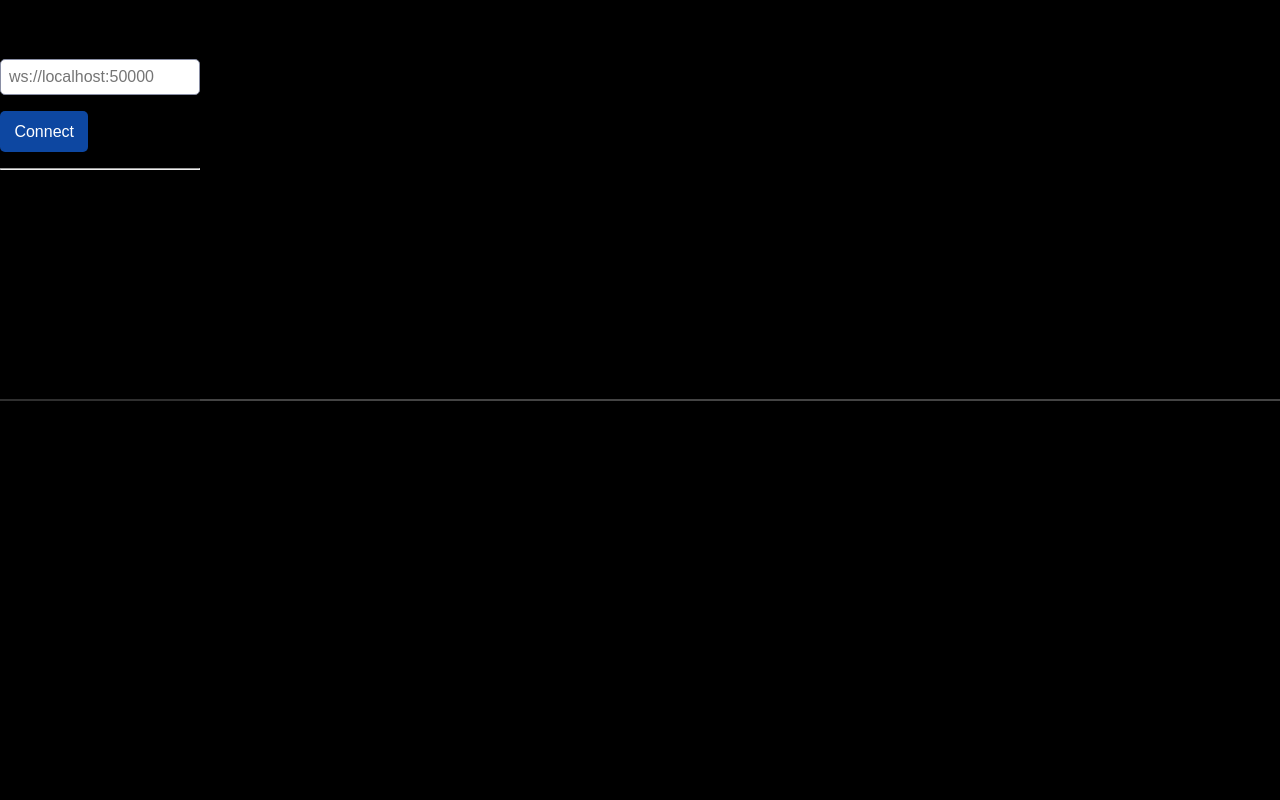
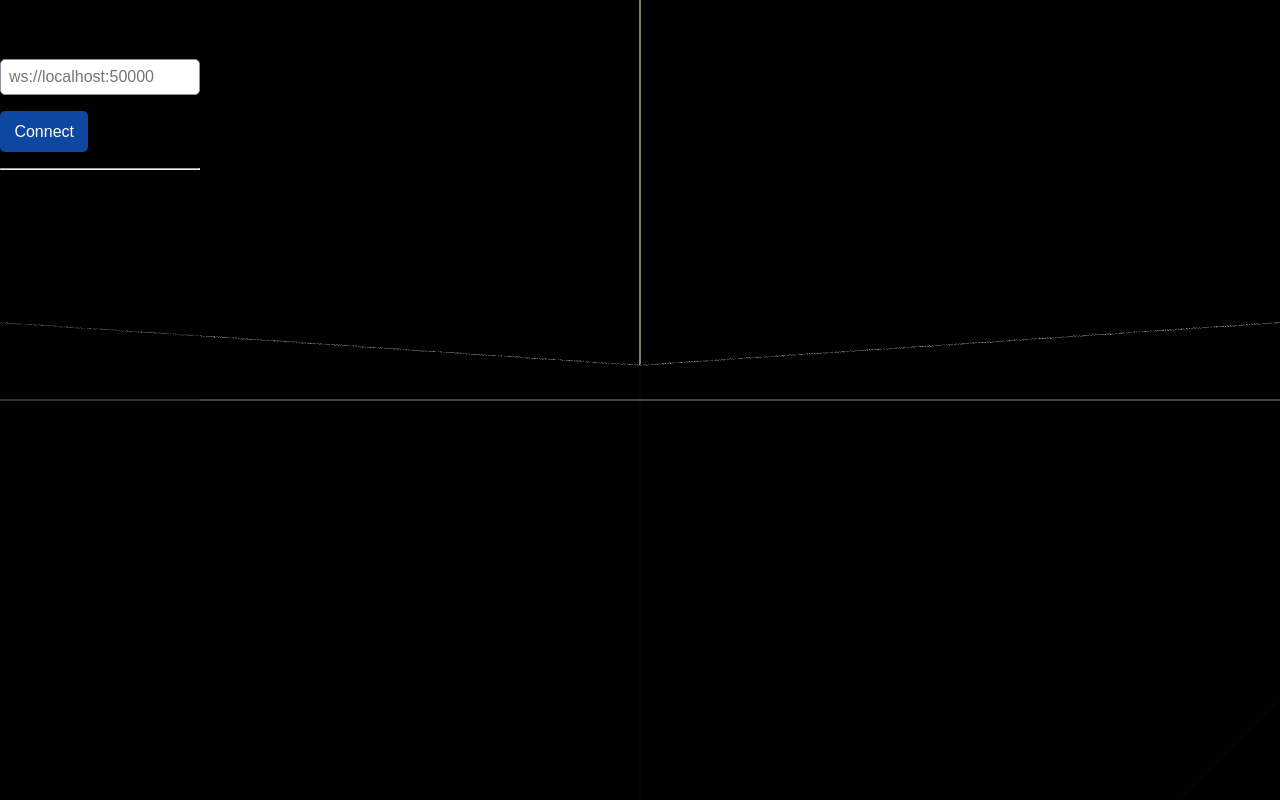
Before and after one commit to InsightCenterNoodles/Ramen, a plain HTML site: page index.html in a window 1280 px wide. Drawn offline with nearby package versions, Linux system fonts and the light colour scheme.

Commit message:
cleanups

```diff
--- a/three_client.js
+++ b/three_client.js
@@ -1,18 +1,12 @@
 
 // Set up render window
 canvas = document.querySelector("#c")
-//width = document.getElementById("three_spot").width
-// height = document.getElementById("three_spot").height
-//width = 500
-//height = 500
 
 const scene = new THREE.Scene();
 const camera = new THREE.PerspectiveCamera(75, 2, 0.1, 1000);
 
 const renderer = new THREE.WebGLRenderer({ antialias: true, canvas });
-//renderer.setSize(width, height);
 renderer.shadowMap.enabled = true;
-renderer.shadowMap.type = THREE.PCFSoftShadowMap;
 document.getElementById("three_spot").appendChild(renderer.domElement);
 
 controls = new THREE.OrbitControls(camera, renderer.domElement);
@@ -555,6 +549,8 @@ function on_mesh_create(client, state) {
             let g = new THREE.BufferGeometry();
 
             g.noo_patch = p
+            g.receiveShadow = true;
+            g.castShadow = true;
 
             //console.log("Patch", p)
             for (a of p.attributes) {
@@ -597,8 +593,6 @@ function on_material_create(client, state) {
     const noo_pbr = state.pbr_info
 
     const noo_base_col = noo_color_convert(noo_pbr.base_color)
-    //const noo_base_col = noo_color_convert([0.9, 0.85, 0.49, 1])
-    //const noo_base_col = noo_color_convert([1, 0.5, 0.5, 1])
 
     console.log("Base color", noo_pbr.base_color, noo_base_col)
 
@@ -610,7 +604,6 @@ function on_material_create(client, state) {
         roughness: noo_pbr.roughness,
         opacity: noo_pbr.base_color[3],
         transparent: state.use_alpha,
-        //vertexColors: true,
     })
 
     if (get_or_default(state, "double_sided", false)) {
@@ -760,10 +753,12 @@ function start_connect() {
 }
 
 {
-    let light_object = new THREE.DirectionalLight(0xffffff, 2.0)
+    let light_object = new THREE.DirectionalLight(0xffffff, 1.0)
 
     light_object.position.set(1, 1, 1)
     light_object.castShadow = true
+    light_object.shadow.mapSize.width = 2048;
+    light_object.shadow.mapSize.height = 2048;
 
     scene.add(light_object)
 
@@ -774,7 +769,9 @@ function start_connect() {
 
     //scene.add(light_object2)
 
-    let amb_light_object = new THREE.AmbientLight(0xffffff, .1)
+    let amb_light_object = new THREE.HemisphereLight(0xffffbb, 0x080820, 2);
+    const hemi_light_helper = new THREE.HemisphereLightHelper(amb_light_object, 10);
+    scene.add(hemi_light_helper);
     scene.add(amb_light_object)
 }
 
```
Also changed, not shown: index.html (line endings or trailing spaces).
